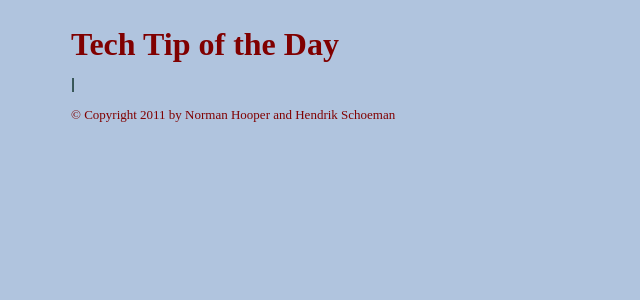
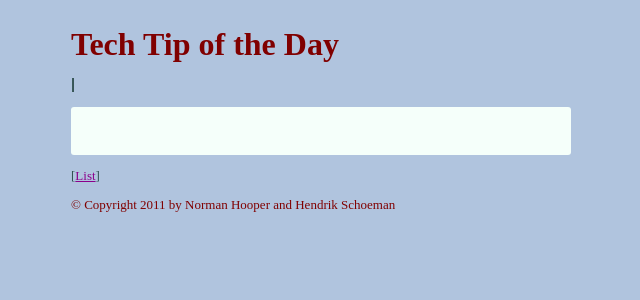
Before and after one commit to kaapstorm/techtips, a Django app: template techtips/templates/tips/tip_detail.html in a window 1280 px wide. Shown: the top 300 px of the page, without its empty margins (319-959 px from the left). Run offline with Django 3.2, Linux system fonts and the light colour scheme; the template is opened without the code that fills it, so the values that code supplies are empty.

Commit message:
Added links to tip list, improved tip detail styling

```diff
--- a/techtips/media/css/default.css
+++ b/techtips/media/css/default.css
@@ -21,8 +21,14 @@
     color: darkmagenta;
 }
 
+h1 a {
+    color: maroon;
+    text-decoration: none;
+}
+
 h2 {
     font-size: 1.2em;
+    color: darkmagenta;
 }
 
 h3 {
@@ -55,3 +61,8 @@
     -webkit-border-radius: 3px;
     border-radius: 3px;
 }
+
+.tip_link {
+    font-size: small;
+    color: darkslategray;
+}
--- a/techtips/media/js/techtips.js
+++ b/techtips/media/js/techtips.js
@@ -31,15 +31,3 @@
 
     };
 }();
-
-
-$(document).ready(function () {
-    // Change anchors to AJAX
-    $('div.list_item > h2 > a').each(techtips.load_tip);
-
-    // Remove pagination
-    //$('nav.pagination').remove();
-
-    // Add async content loader at bottom of page
-    // TODO: ...
-});
--- a/techtips/templates/base.html
+++ b/techtips/templates/base.html
@@ -16,6 +16,7 @@
         <script type="text/javascript" src="{{ MEDIA_URL }}/js/jquery-1.6.2.min.js"></script>
         <script type="text/javascript" src="{{ MEDIA_URL }}/js/modernizr-2.0.6.js"></script>
         <script type="text/javascript" src="{{ MEDIA_URL }}/js/techtips.js"></script>
+        {% block script %}{% endblock %}
 
         <link rel="stylesheet" type="text/css" media="screen"
               href="{{ MEDIA_URL }}/css/default.css" />
--- a/techtips/templates/tips/tip_detail.html
+++ b/techtips/templates/tips/tip_detail.html
@@ -1,11 +1,14 @@
 {% extends "base.html" %}
 
 {% block header %}
-<h1>Tech Tip of the Day</h1>
+<h1><a href="{% url tip_list_view %}">Tech Tip of the Day</a></h1>
 <h2>{{ tip.title }}</h2>
 <h3>{{ tip.created_at|date:"l j M Y" }} | {{ tip.created_by }}</h3>
 {% endblock %}
 
 {% block content %}
-{{ tip.content|safe }}
+<div class="list_item_inner">
+  {{ tip.content|safe }}
+</div>
+<p class="tip_link">[<a href="{% url tip_list_view %}">List</a>]</p>
 {% endblock %}
--- a/techtips/templates/tips/tip_detail_ajax.html
+++ b/techtips/templates/tips/tip_detail_ajax.html
@@ -1,3 +1,4 @@
 <div class="list_item_inner">
   {{ tip.content|safe }}
 </div>
+<p class="tip_link">[<a href="{{ tip.get_absolute_url }}">Link</a>]</p>
--- a/techtips/tips/admin.py
+++ b/techtips/tips/admin.py
@@ -3,9 +3,9 @@
 
 class TipAdmin(admin.ModelAdmin):
     # List parameters
-    list_display = ('title', 'created_at', 'is_published')
+    list_display = ('title', 'created_at', 'created_by', 'is_published')
     list_editable = ('is_published',)
-    list_filter = ('is_published',)
+    list_filter = ('is_published', 'created_by')
     date_hierarchy = 'created_at'
     search_fields = ('title', 'content_markdown')
 
```
Also changed, not shown: techtips/templates/tips/tip_list.html (+17 -0 lines), techtips/tips/models.py (+10 -6 lines).
